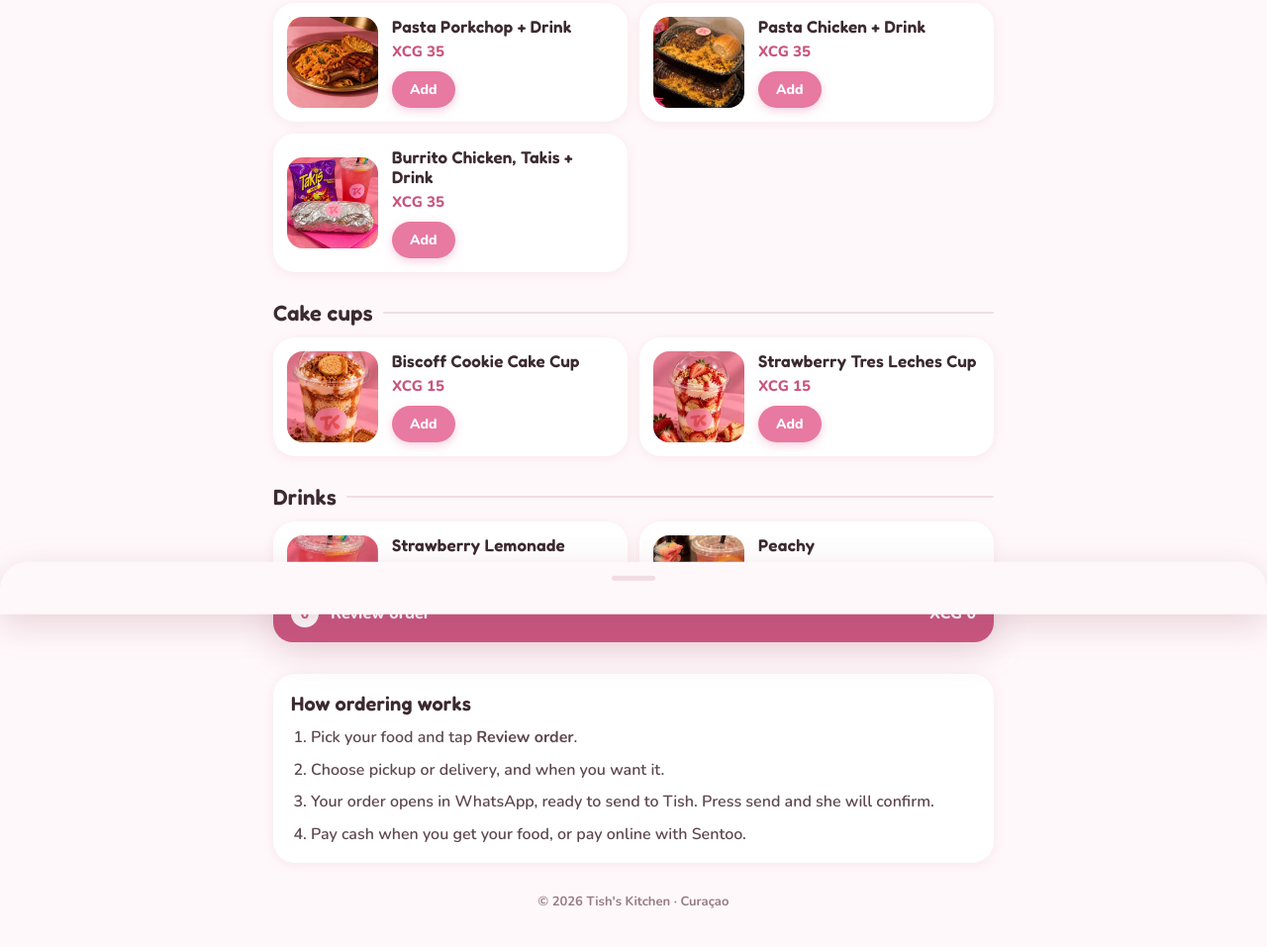
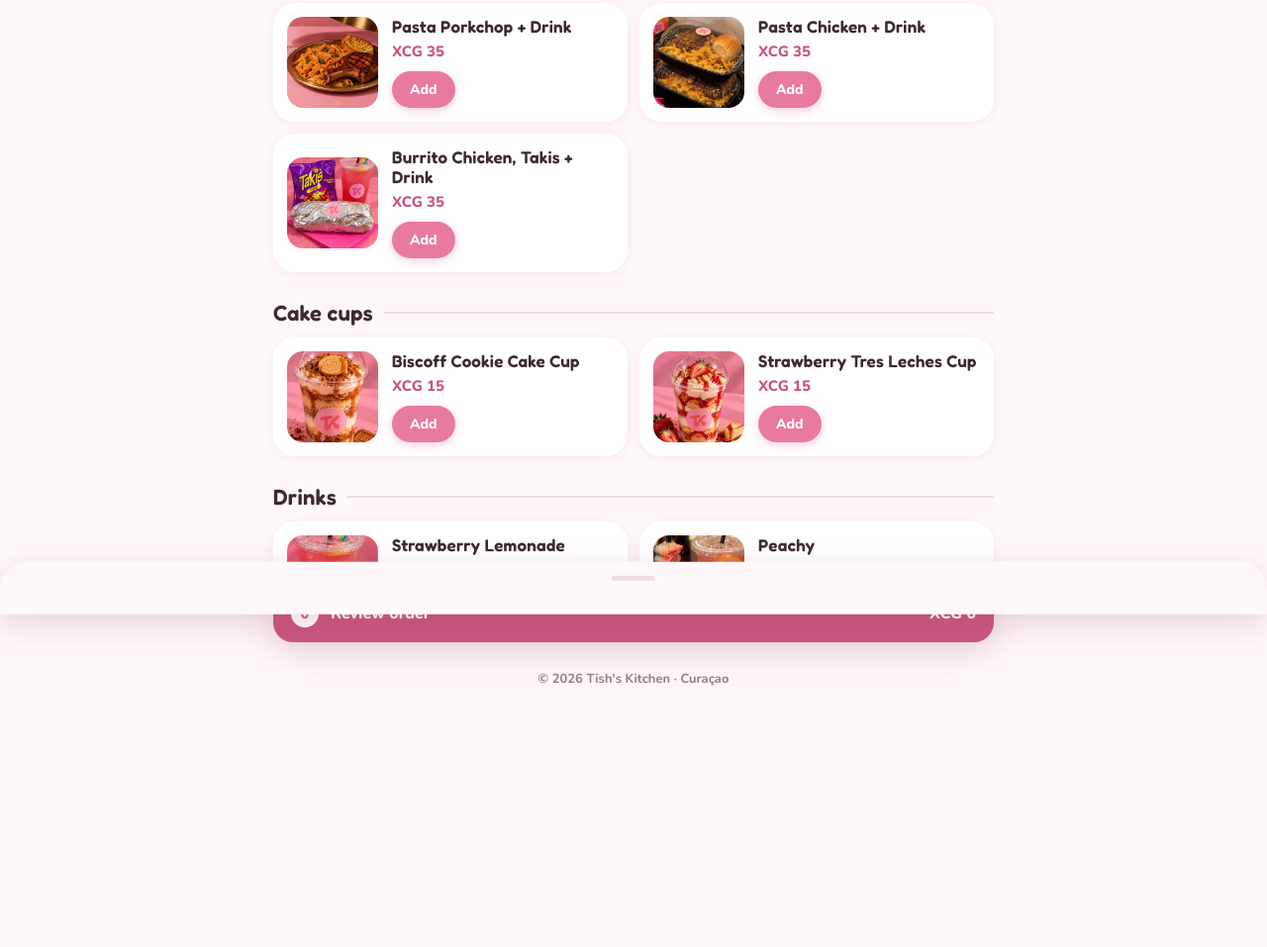
Before and after one commit to a3dprintingcw-cyber/tishs-kitchen, a plain HTML site: page index.html in a window 1280 px wide. Shown: the part 235-1192 px from the top of the page at 99% size. After the commit the page ends 1053 px from the top, so only its background shows below. Drawn offline with nearby package versions, Linux system fonts and the light colour scheme; no server answers.

Commit message:
Remove How ordering works box
Co-Authored-By: Claude Opus 5.5 <noreply@anthropic.com>
Claude-Session: https://claude.ai/code/session_01GcnUyYA92zjHu13ccDybsD

```diff
--- a/index.html
+++ b/index.html
@@ -213,15 +213,6 @@
 <main class="wrap" id="menu"></main>
 
 <div class="wrap">
-  <section class="how">
-    <h2>How ordering works</h2>
-    <ol>
-      <li>Pick your food and tap <b>Review order</b>.</li>
-      <li>Choose pickup or delivery, and when you want it.</li>
-      <li>Your order opens in WhatsApp, ready to send to Tish. Press send and she will confirm.</li>
-      <li>Pay cash when you get your food, or pay online with Sentoo.</li>
-    </ol>
-  </section>
   <footer>
     <p>© <span id="yr"></span> Tish's Kitchen · Curaçao</p>
   </footer>
```
